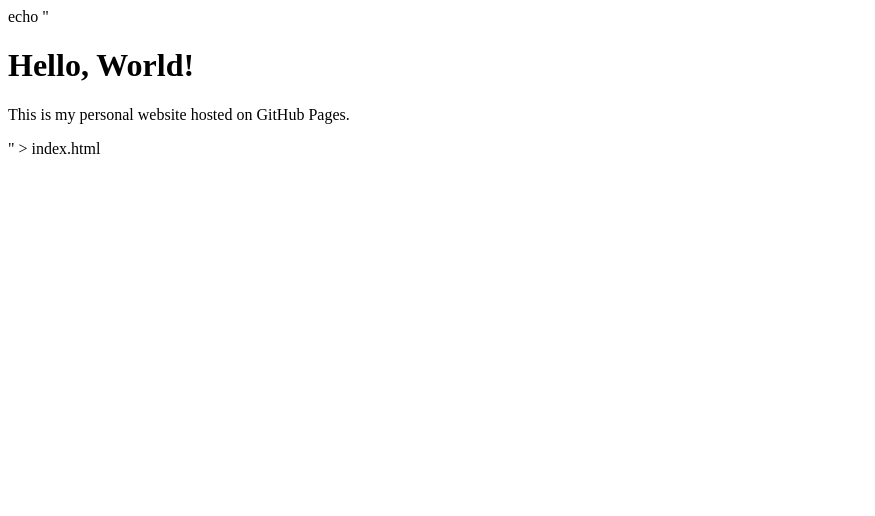
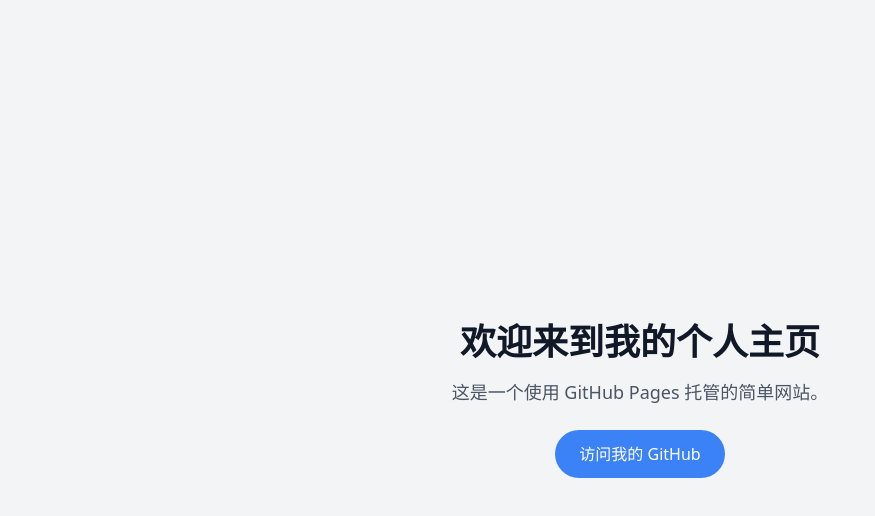
Before and after one commit to Nitrogen216/Nitrogen216.github.io, a plain HTML site: page index.html in a window 1280 px wide. Shown: the whole page, without its empty margins (0-875 px from the left). Drawn offline with nearby package versions, Linux system fonts and the light colour scheme.

Commit message:
update index.html

```diff
--- a/index.html
+++ b/index.html
@@ -1,10 +1,20 @@
-echo "<!DOCTYPE html>
-<html>
+<!DOCTYPE html>
+<html lang="zh">
 <head>
-    <title>Welcome to My GitHub Page</title>
+    <meta charset="UTF-8">
+    <meta name="viewport" content="width=device-width, initial-scale=1.0">
+    <title>我的个人主页</title>
+    <script src="https://cdn.tailwindcss.com"></script>
 </head>
-<body>
-    <h1>Hello, World!</h1>
-    <p>This is my personal website hosted on GitHub Pages.</p>
+<body class="bg-gray-100 text-gray-900">
+    <div class="min-h-screen flex items-center justify-center">
+        <div class="text-center">
+            <h1 class="text-4xl font-bold">欢迎来到我的个人主页</h1>
+            <p class="mt-4 text-lg text-gray-600">这是一个使用 GitHub Pages 托管的简单网站。</p>
+            <a href="https://github.com/your-username" class="mt-6 inline-block bg-blue-500 text-white px-6 py-3 rounded-full">
+                访问我的 GitHub
+            </a>
+        </div>
+    </div>
 </body>
-</html>" > index.html
+</html>
```
